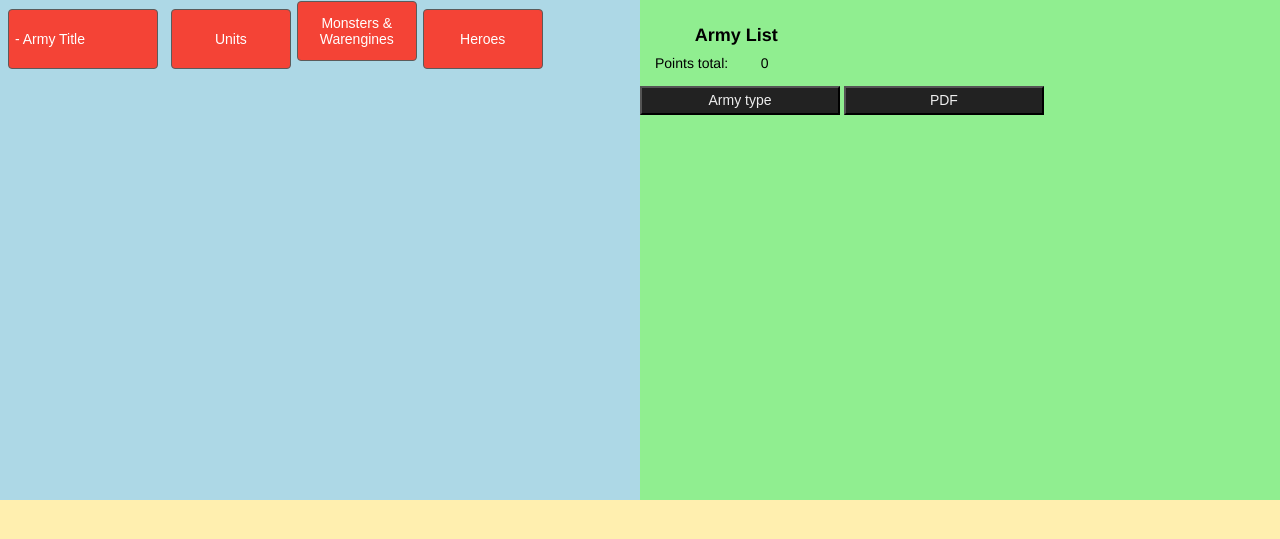
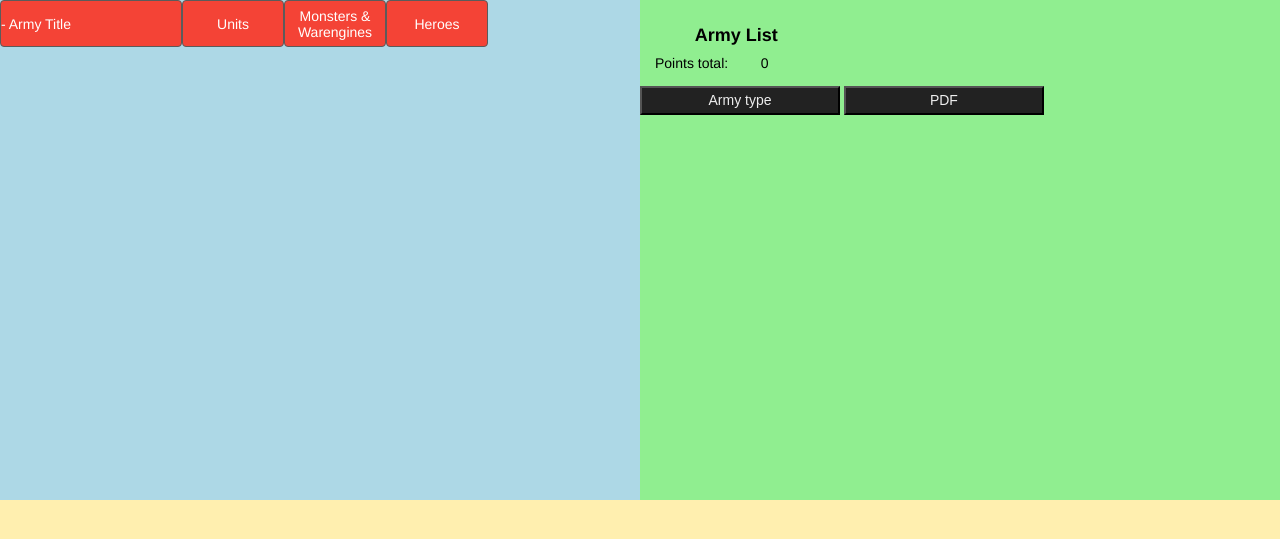
Before and after one commit to torkelbe/kowhub, a Django app: page /armybuilder/ in a window 1280 px wide. Shown: the part 60-599 px from the top of the page. Run offline with Django 3.2, Linux system fonts and the light colour scheme; data that the repository does not hold is empty; some libraries are stand-ins or nearby versions.

Commit message:
Fix multi-line text in leftPanel header buttons.

```diff
--- a/armybuilder/static/armybuilder/styles/armybuilder.css
+++ b/armybuilder/static/armybuilder/styles/armybuilder.css
@@ -45,15 +45,18 @@ caption {
     overflow-x: auto;
     overflow-y: auto;
 }
-
 #leftPanel {
     background-color: lightblue;
     float: left;
 }
-
 #rightPanel {
     background-color: lightgreen;
     float: right;
+}
+#leftPanelHeader {
+    height: 50px;
+    width:100%;
+    overflow: hidden;
 }
 
 .unitName {
@@ -90,25 +93,29 @@ table.forceList td:not(.unitName) {
     width: 66px;
 }
 
+#forceListHeader {
+    display: table;
+}
 .forceSectionBtn,
 .forceListReturnBtn {
-    display: inline-block;
+    display: table-cell;
     text-decoration: none;
     background-color: #f44336;
     color: white;
     font-size: 14px;
     border: 1px solid #5b5b5b;
     border-radius: 4px;
-    height: 60px;
+    height: 45px;
+    vertical-align: middle;
+    text-align: center;
+    cursor: pointer;
 }
 .forceSectionBtn {
-    width: 120px;
-    margin: 1px;
+    width: 100px;
 }
 .forceListReturnBtn {
     text-align: left;
-    width: 150px;
-    margin: 8px;
+    width: 180px;
 }
 .forceListReturnBtn:hover,
 .forceSectionBtn:hover {
--- a/armybuilder/templates/armybuilder/application.html
+++ b/armybuilder/templates/armybuilder/application.html
@@ -21,10 +21,10 @@
             <div id="leftPanel">
                 <div id="leftPanelHeader">
                     <div id="forceListHeader">
-                        <button class="forceListReturnBtn">- <span>Army Title</span></button>
-                        <button class="forceSectionBtn" data-section="unitList">Units</button>
-                        <button class="forceSectionBtn" data-section="monList">Monsters &<br>Warengines</button>
-                        <button class="forceSectionBtn" data-section="heroList">Heroes</button>
+                        <p class="forceListReturnBtn">- <span>Army Title</span></p>
+                        <p class="forceSectionBtn" data-section="unitList">Units</p>
+                        <p class="forceSectionBtn" data-section="monList">Monsters &<br>Warengines</p>
+                        <p class="forceSectionBtn" data-section="heroList">Heroes</p>
                     </div>
                 </div>
                 <div id="leftPanelBody"></div>
```
